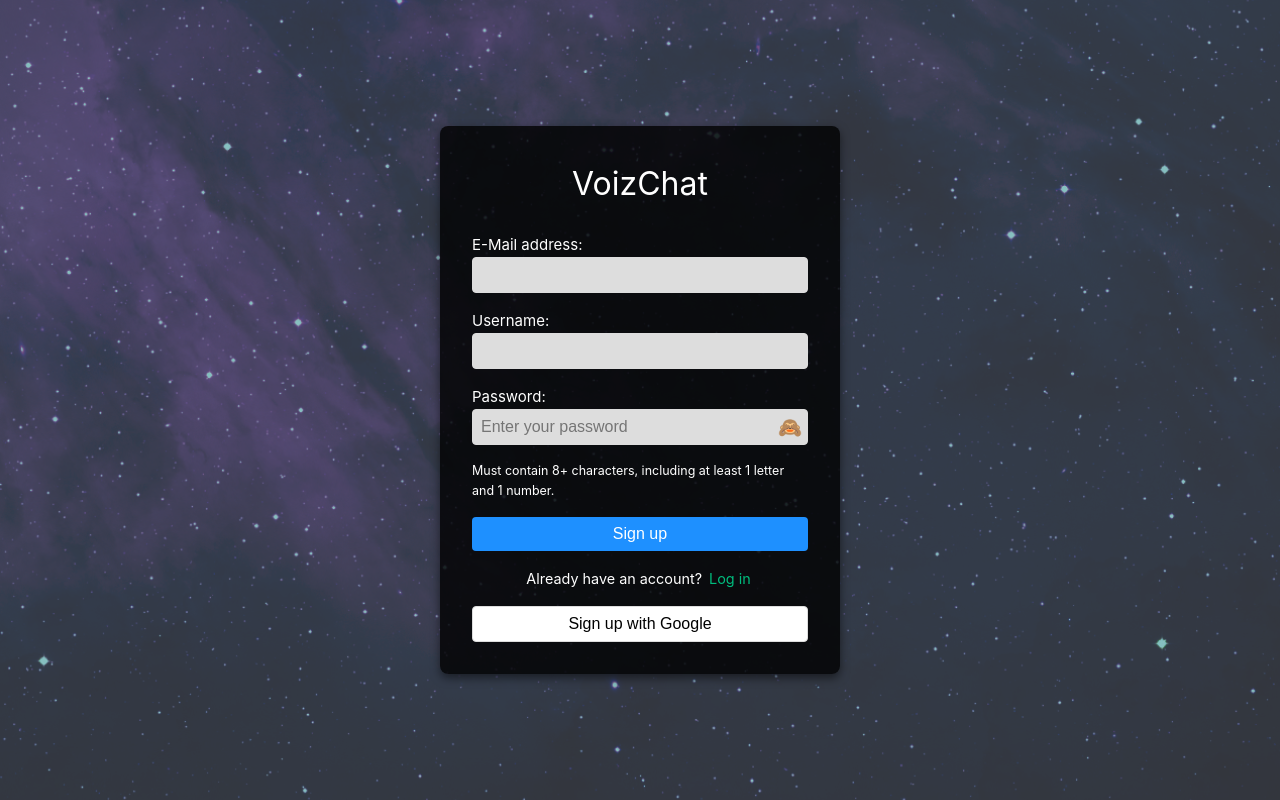
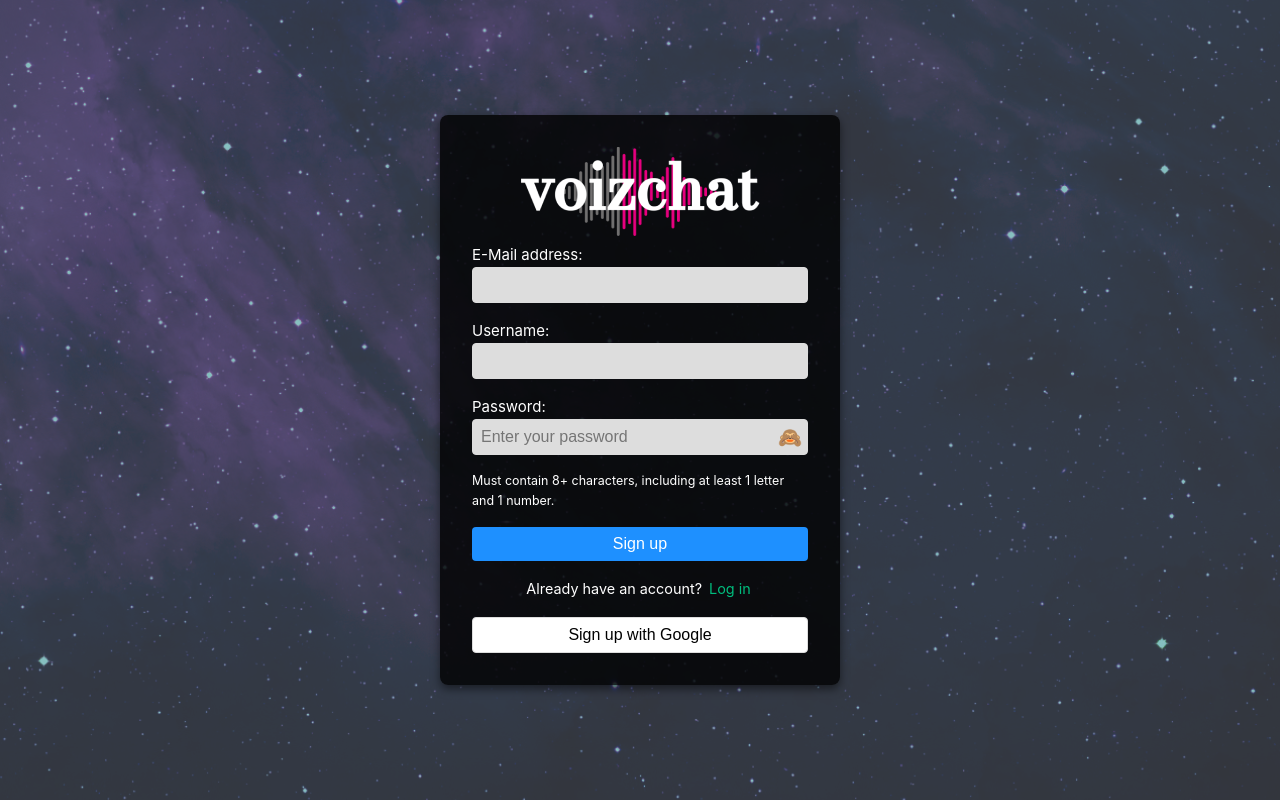
Before and after one commit to pixhy/voizchat, a Vue app in the folder webclient/: page /register in a window 1280 px wide. Built offline with nearby package versions, Linux system fonts and the light colour scheme.

Commit message:
added logo

```diff
--- a/webclient/src/components/AuthDialog.vue
+++ b/webclient/src/components/AuthDialog.vue
@@ -2,7 +2,7 @@
 <template>
   <div class="auth-page">
     <div class="auth-container">
-      <h1 class="title">VoizChat</h1>
+      <img src="@/assets/logo.png"/>
       <slot name="form"></slot>
     </div>
   </div>
@@ -15,7 +15,7 @@
     align-items: center;
     height: 100vh;
     width: 100vw;
-    background: url('../assets/voizchatbg.png') no-repeat center;
+    background: url('@/assets/voizchatbg.png') no-repeat center;
   }
 
   .auth-container {
```
Also changed, not shown: webclient/src/assets/logo.png (added).
